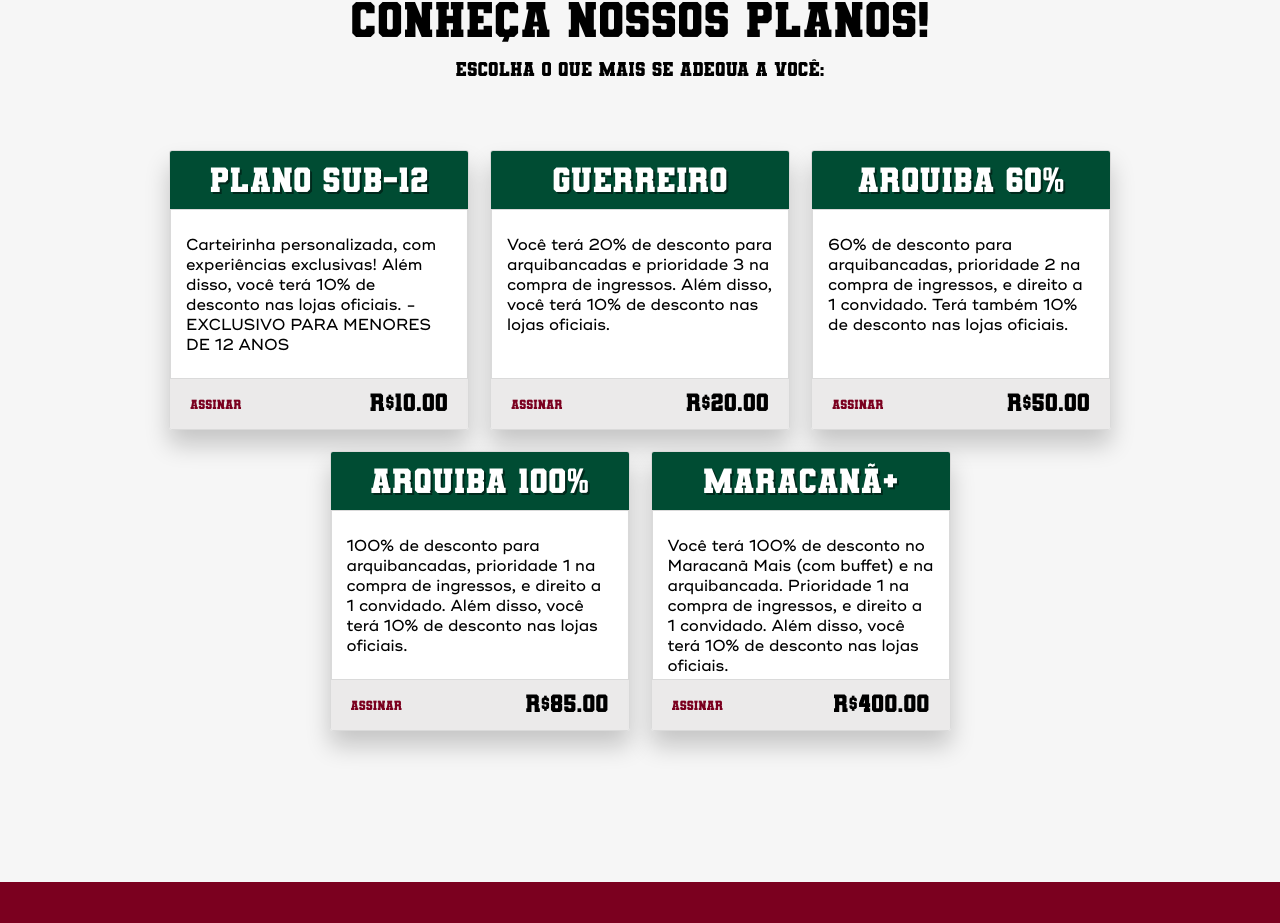
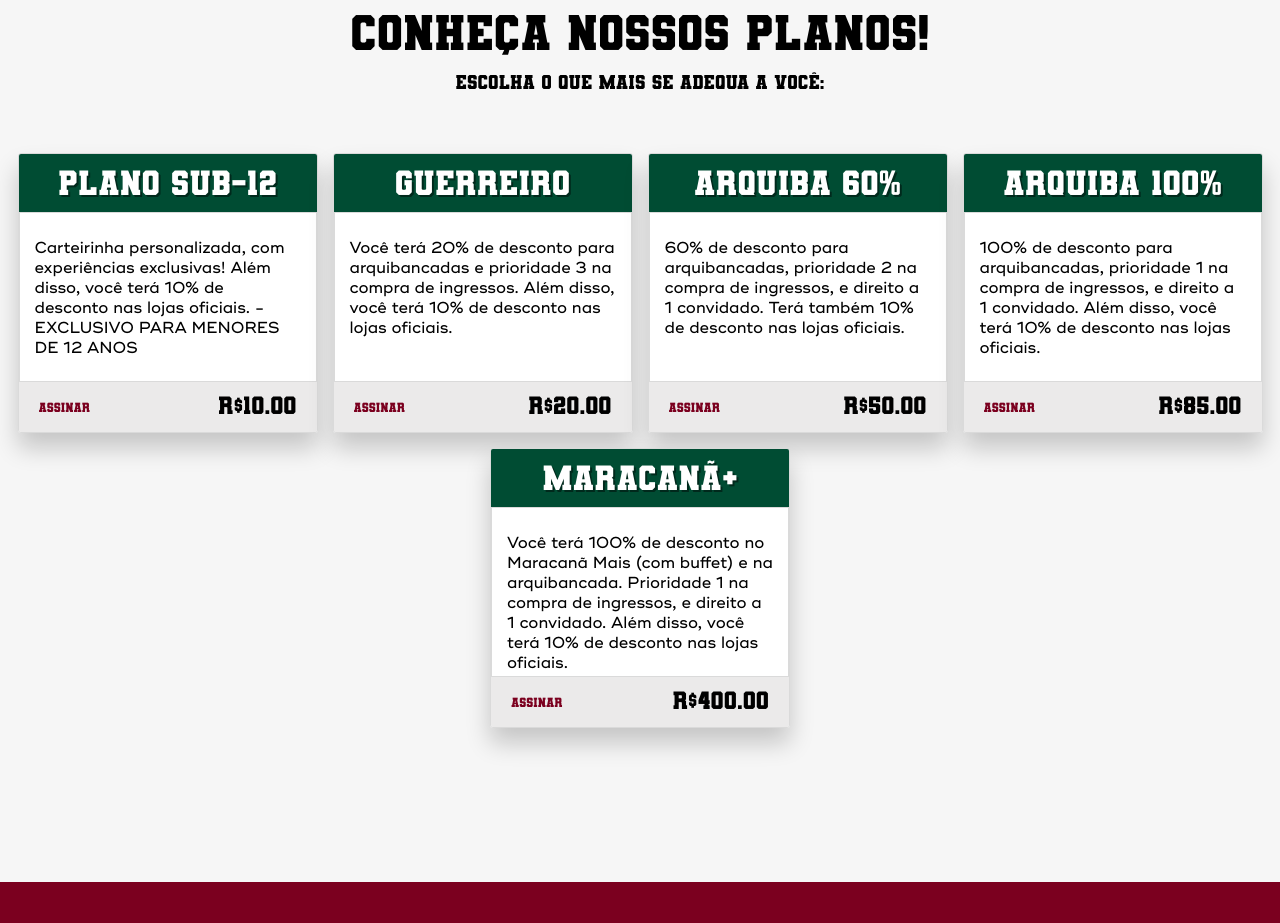
Before and after one commit to brwnaspace/flu, an Angular app: page /home in a window 1280 px wide. Shown: the part 878-1801 px from the top of the page. Built offline with nearby package versions, Linux system fonts and the light colour scheme.

Commit message:
css card

```diff
--- a/src/app/features/home/components/products-list/products-list.component.scss
+++ b/src/app/features/home/components/products-list/products-list.component.scss
@@ -72,13 +72,13 @@
     flex-direction: row;
     flex-wrap: wrap;
     justify-content: center;
-    gap: 1px;
+    gap: 15px;
 
     .card {
       border: 1px solid #dadada;
       border-radius: 3px;
       box-shadow: 0 15px 25px rgba(0, 0, 0, 0.2);
-      margin: 10px;
+
       width: 300px;
       max-width: 300px;
       overflow: hidden;
```
